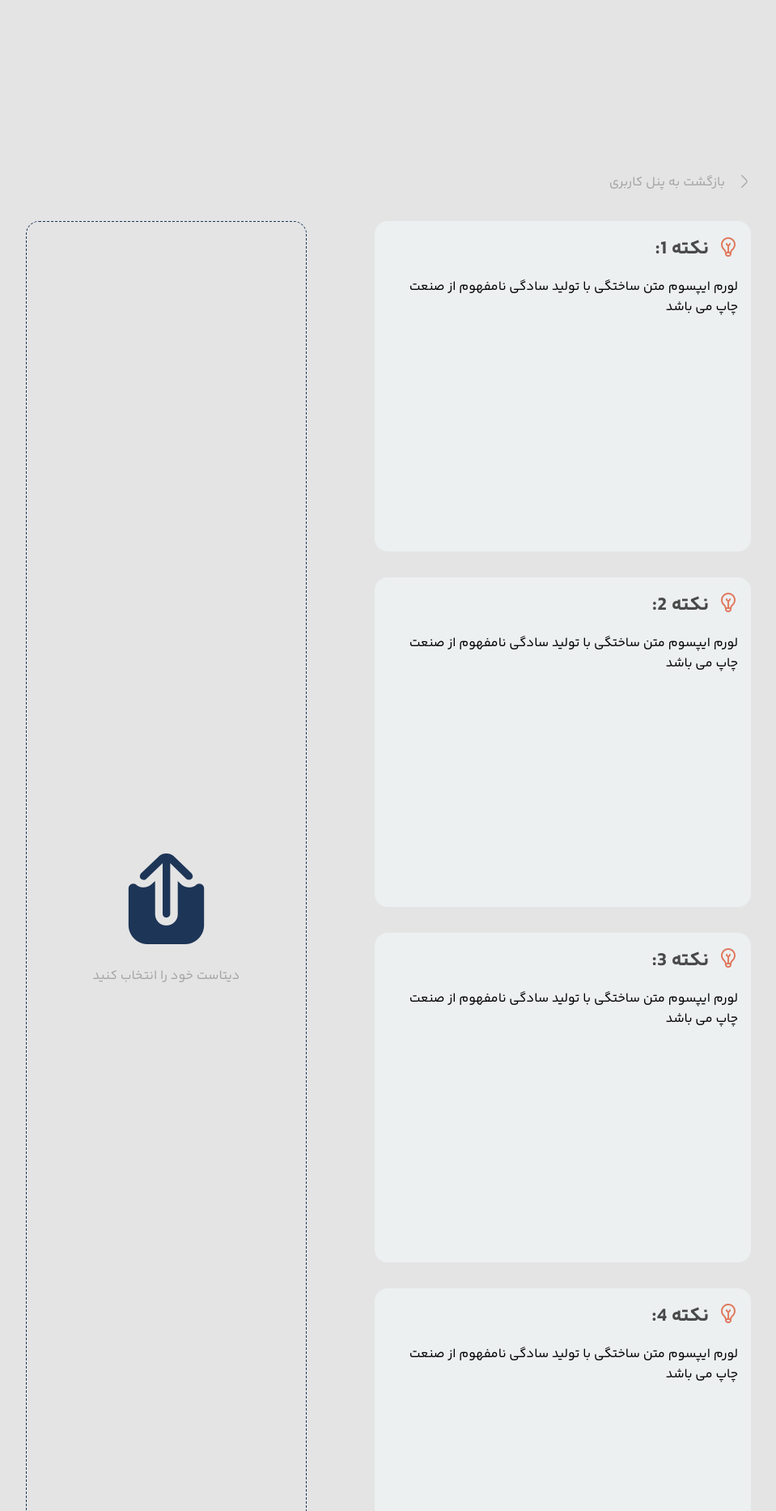
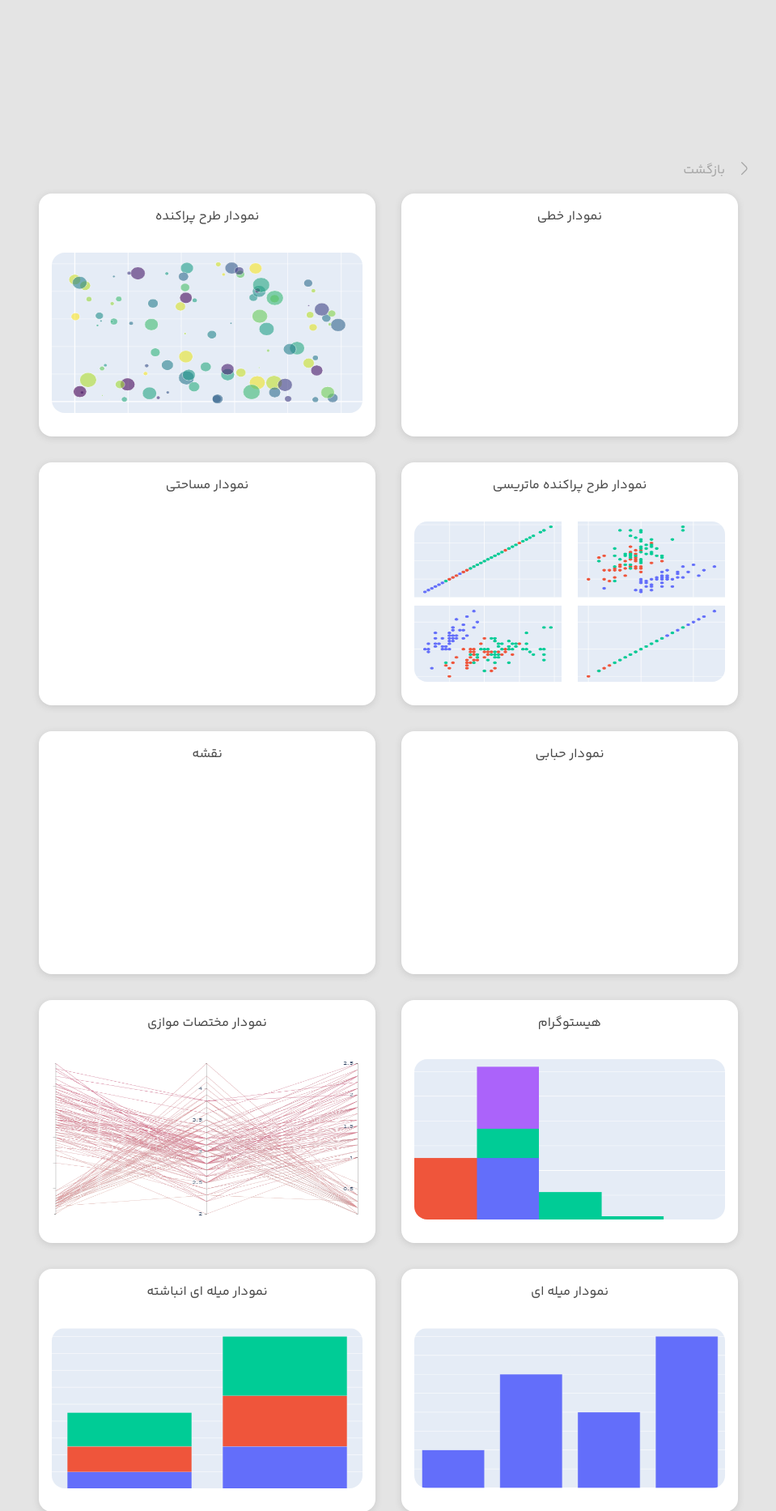
Before and after one commit to haririsina/VIZ_ML, a Django app: page /panel/draw/ in a window 1280 px wide. Shown: the part 180-2046 px from the top of the page at 81% size, without its empty margins (160-1119 px from the left). Run offline with Django 4.2, Linux system fonts and the light colour scheme; some libraries are stand-ins or nearby versions.

Commit message:
add select diagram page to draw section

```diff
--- a/draw/static/css/draw.css
+++ b/draw/static/css/draw.css
@@ -213,7 +213,7 @@ button:hover {
 .digram_item_container {
     min-width: 300px;
     flex: 1;
-    background-color: var(--surface-color);
+    background-color: white;
     border-radius: 16px;
     box-shadow: rgba(99, 99, 99, 0.2) 0px 2px 8px 0px;
     height: 300px;
@@ -247,8 +247,10 @@ button:hover {
     margin-bottom: 2em;
 }
 
-.digram_item_container div[dir="ltr"] {
-    width: unset!important;
+.digram_item_container img {
+    width: 100%;
+    height: 70%;
+    border-radius: 16px;
 }
 
 .dialog_wrapper {
--- a/draw/templates/draw.html
+++ b/draw/templates/draw.html
@@ -25,7 +25,7 @@
         </div>
     </div>
     <div id="container">
-        <div class="inner_container" id="page_upload_dataset" >
+        <div class="inner_container" id="page_upload_dataset" style="display: none" >
             <div class="header_container">
                 <i class="fi fi-rr-angle-right"></i>
                 <p>بازگشت به پنل کاربری</p>
@@ -76,7 +76,7 @@
                 </div>
             </div>
         </div>
-        <div class="inner_container" id="page_select_diagram" style="display: none;">
+        <div class="inner_container" id="page_select_diagram">
             <div class="header_container">
                 <i class="fi fi-rr-angle-right"></i>
                 <p>بازگشت</p>
@@ -88,7 +88,11 @@
                 </div>
                 <div class="digram_item_container">
                     <p>نمودار طرح پراکنده</p>
-                    <div id="preview_diagram_scatter_plot"></div>
+                    <img src="{% static 'imgs/preview_scatter.png' %}"/>
+                </div>
+                <div class="digram_item_container">
+                    <p>نمودار طرح پراکنده ماتریسی</p>
+                    <img src="{% static 'imgs/preview_scatter_matrix.png' %}"/>
                 </div>
                 <div class="digram_item_container">
                     <p>نمودار مساحتی</p>
@@ -104,23 +108,39 @@
                 </div>
                 <div class="digram_item_container">
                     <p>هیستوگرام</p>
-                    <div id="preview_diagram_histogram"></div>
+                    <img src="{% static 'imgs/preview_histogram.png' %}"/>
+                </div>
+                <div class="digram_item_container">
+                    <p>نمودار مختصات موازی</p>
+                    <img src="{% static 'imgs/preview_parallel_coordinates.png' %}"/>
                 </div>
                 <div class="digram_item_container">
                     <p>نمودار میله ای</p>
-                    <div id="preview_diagram_bar_chart"></div>
+                    <img src="{% static 'imgs/preview_bar.png' %}"/>
+                </div>
+                <div class="digram_item_container">
+                    <p>نمودار میله ای انباشته</p>
+                    <img src="{% static 'imgs/preview_stacked_bar.png' %}"/>
+                </div>
+                <div class="digram_item_container">
+                    <p>نمودار میله ای خوشه ای</p>
+                    <img src="{% static 'imgs/preview_clustered_bar.png' %}"/>
                 </div>
                 <div class="digram_item_container">
                     <p>جدول</p>
-                    <div id="preview_diagram_table"></div>
+                    <img src="{% static 'imgs/preview_table.png' %}"/>
                 </div>
                 <div class="digram_item_container">
                     <p>نفشه درختی</p>
-                    <div id="preview_diagram_tree_map"></div>
+                    <img src="{% static 'imgs/preview_treemap.png' %}"/>
                 </div>
                 <div class="digram_item_container">
                     <p>نمودار دایره ای</p>
                     <div id="preview_diagram_pie_chart"></div>
+                </div>
+                <div class="digram_item_container">
+                    <p>رادار</p>
+                    <img src="{% static 'imgs/preview_radar.png' %}"/>
                 </div>
                 <div class="digram_item_empty_container"></div>
                 <div class="digram_item_empty_container"></div>
```
Also changed, not shown: draw/static/imgs/preview_bar.png (added), draw/static/imgs/preview_clustered_bar.png (added), draw/static/imgs/preview_histogram.png (added), draw/static/imgs/preview_parallel_coordinates.png (added), draw/static/imgs/preview_radar.png (added), draw/static/imgs/preview_scatter.png (added), draw/static/imgs/preview_scatter_matrix.png (added), draw/static/imgs/preview_stacked_bar.png (added), draw/static/imgs/preview_table.png (added), draw/static/imgs/preview_treemap.png (added).
